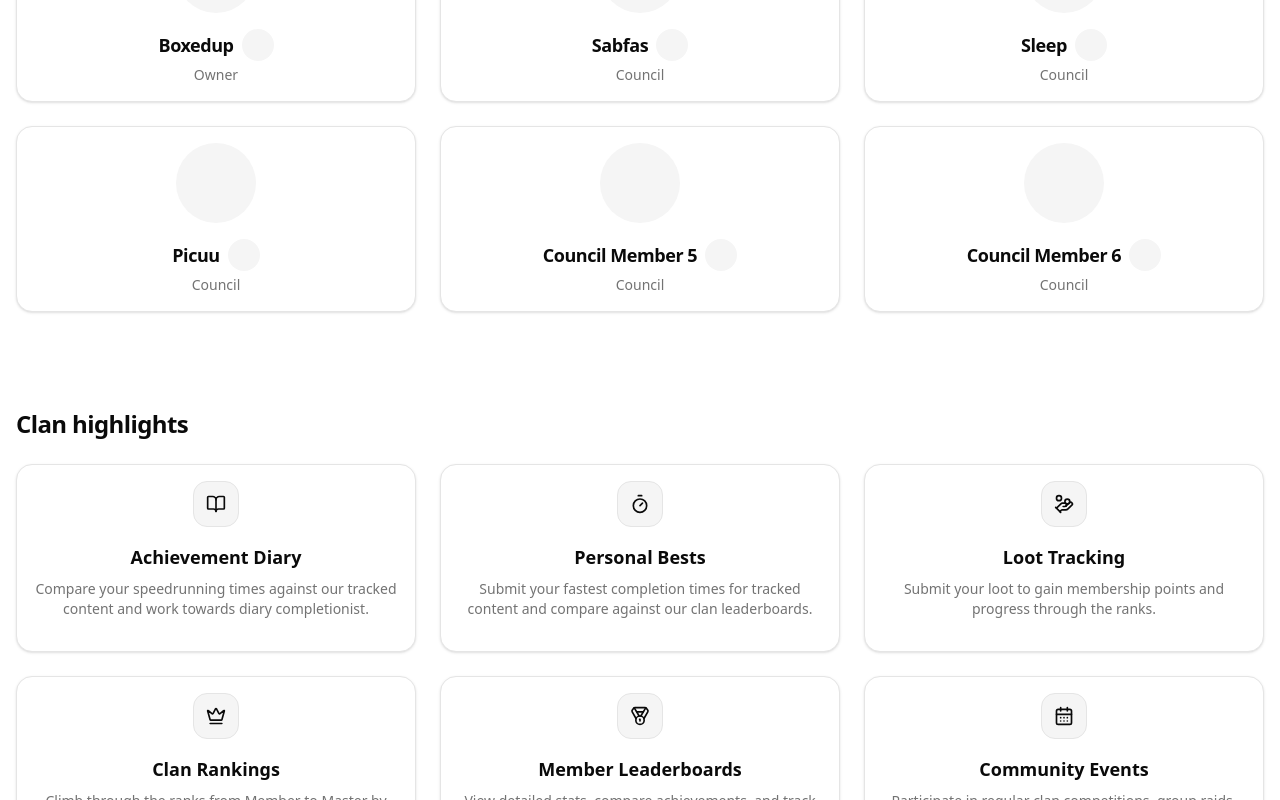
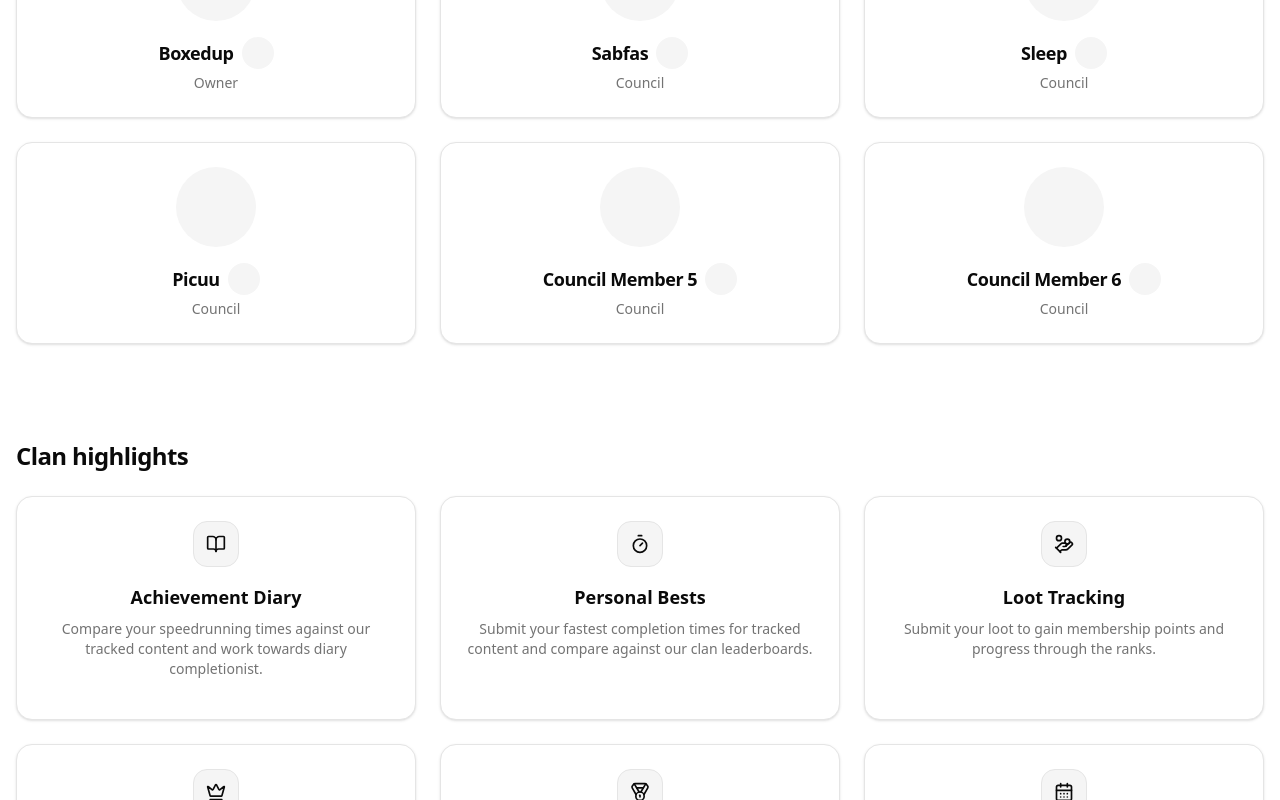
Before and after one commit to nednella/sanity, a React (Vite) app in the folder apps/web/: page /about in a window 1280 px wide. Shown: the part 1460-2260 px from the top of the page. Built offline with nearby package versions, Linux system fonts and the light colour scheme; no server answers.

Commit message:
Update responsive padding for grid cards

```diff
--- a/apps/web/src/routes/(app)/(public)/about.tsx
+++ b/apps/web/src/routes/(app)/(public)/about.tsx
@@ -214,7 +214,7 @@ function AboutPage() {
                                 {/* TODO: link to member profile */}
                                 <Link
                                     to="/"
-                                    className="flex flex-col items-center p-4 text-center"
+                                    className="flex flex-col items-center p-4 text-center lg:p-6"
                                 >
                                     {/* TODO: avatar image */}
                                     <div className="bg-muted mb-4 size-20 rounded-full" />
@@ -246,7 +246,7 @@ function AboutPage() {
                             >
                                 <Link
                                     to={item.to}
-                                    className="flex flex-col items-center p-4 text-center"
+                                    className="flex flex-col items-center p-4 text-center lg:p-6"
                                 >
                                     <div
                                         className="bg-accent hover:bg-accent/80 mb-4 inline-flex self-center rounded-xl
```
